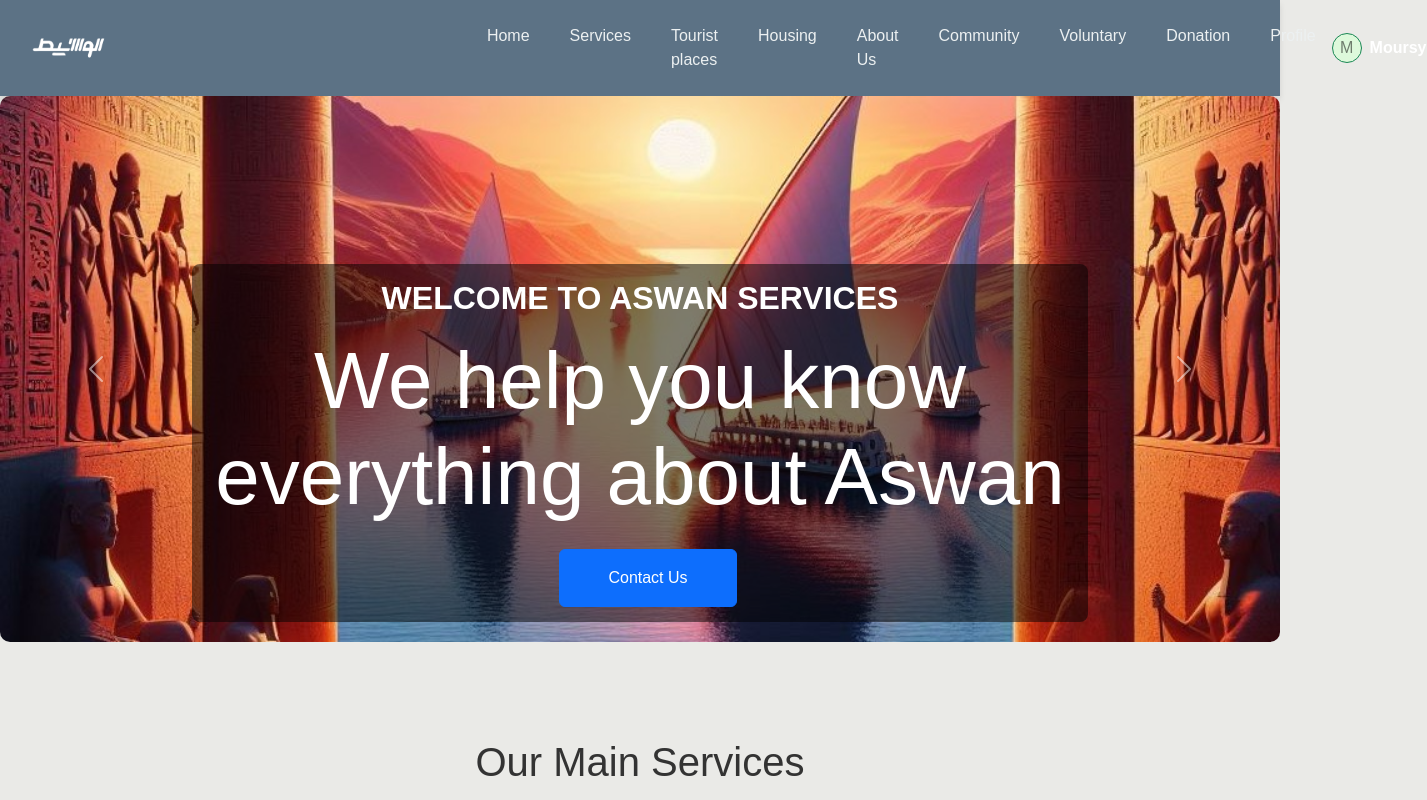
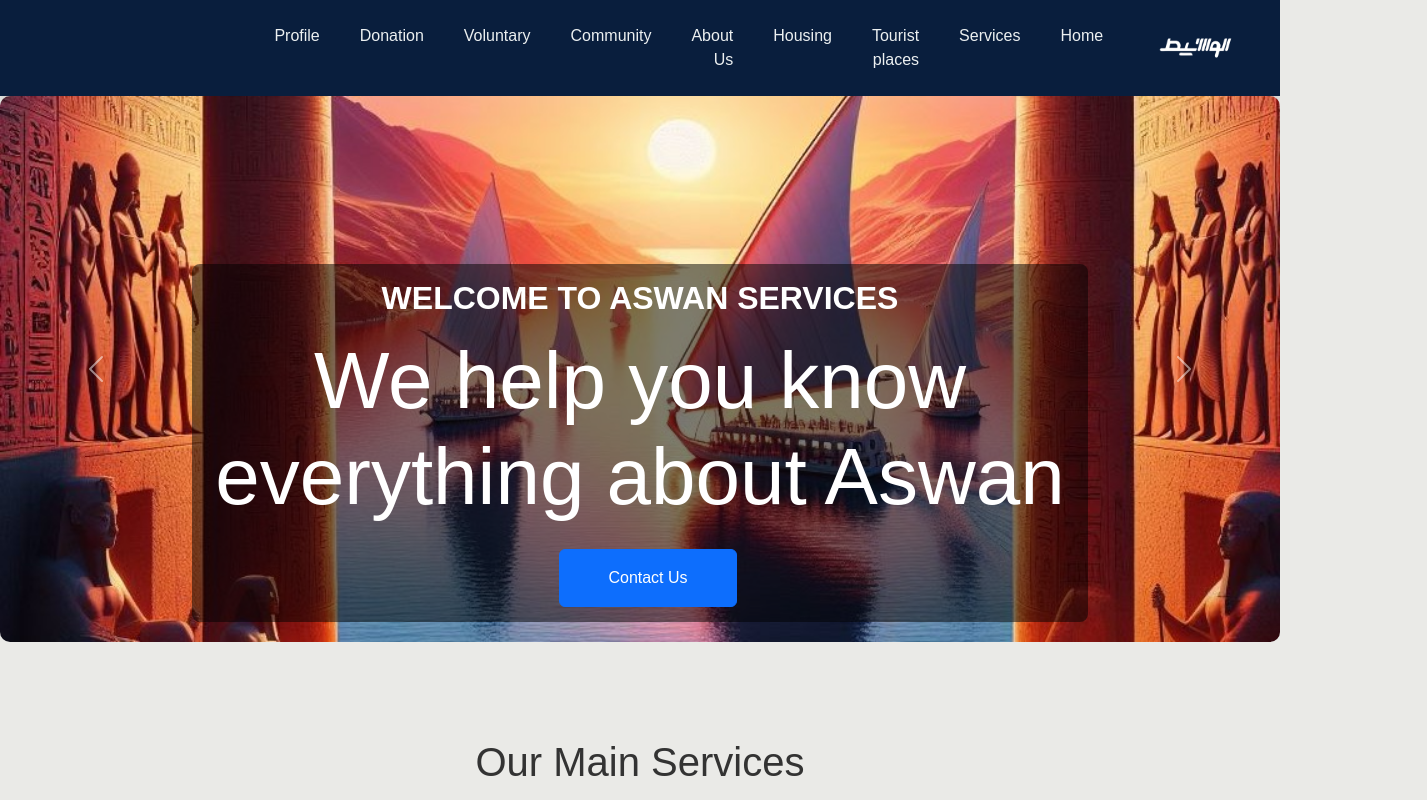
Before and after one commit to MahmoudMoursy/final-project-A, a React (Vite) app: page /home in a window 1280 px wide. Shown: the top 800 px of the page, 1427 px wide, since content can reach past the window. Built offline with nearby package versions, Linux system fonts and the light colour scheme.

Commit message:
nav edit

```diff
--- a/src/Components/NavBar.css
+++ b/src/Components/NavBar.css
@@ -1,6 +1,6 @@
 /* NavBar.css */
 .navbar {
-    background-color: #5C7285 !important; /* لون مشابه للفوتر */
+    background-color: #091e3d !important; /* لون مشابه للفوتر */
     padding: 1rem 2rem;
     box-shadow: 0 4px 6px rgba(0, 0, 0, 0.1); /* إضافة ظل لتعزيز الاحترافية */
   }
--- a/src/Components/NavBar.jsx
+++ b/src/Components/NavBar.jsx
@@ -5,7 +5,7 @@ import wasetLogo from '../assets/waset.png';
 
 function NavBar() {
   return (
-    <div>
+    <div style={{ direction: "rtl" }}>
       <nav className="navbar navbar-expand-lg navbar-dark bg-dark d-flex justify-content-around px-4">
         <div>
           <a className="navbar-brand" href="#">
```
